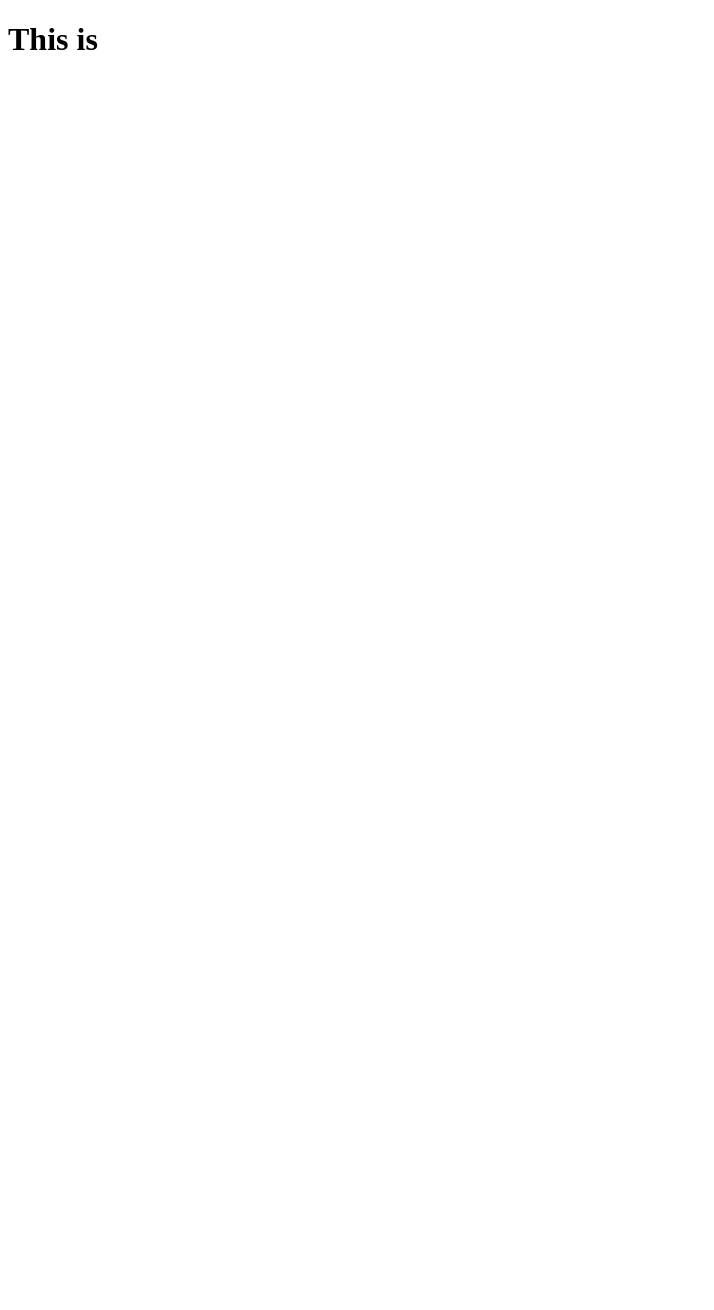
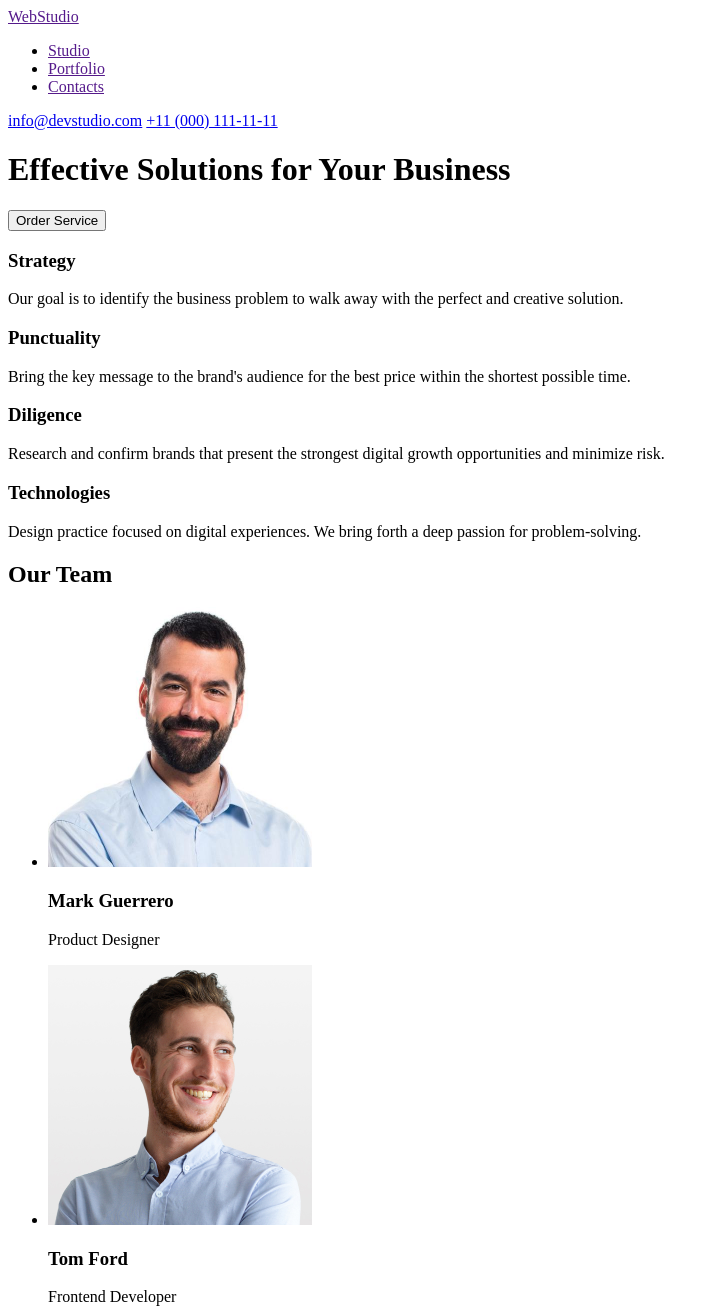
Before and after one commit to InnaSkr/goit-markup-hw-01, a plain HTML site: page index.html in a window 1280 px wide. Shown: the top 1310 px of the page, without its empty margins (0-714 px from the left). Before the commit the page ends 800 px from the top, so only its background shows below. Drawn offline with Linux system fonts and the light colour scheme.

Commit message:
add index file

```diff
--- a/index.html
+++ b/index.html
@@ -6,6 +6,74 @@
     <title>Document</title>
 </head>
 <body>
-   <h1>This is</h1>
+<header>
+    <a href="">WebStudio</a>
+
+    <nav>
+        <ul>
+            <li><a href="">Studio</a></li>
+            <li><a href="">Portfolio</a></li>
+            <li><a href="">Contacts</a></li>
+        </ul>
+    </nav>
+    <a href="mailto:info@devstudio.com">info@devstudio.com</a>
+    <a href="tel:+11 (000) 111-11-11">+11 (000) 111-11-11</a>
+</header>
+
+    <main>
+   <h1>Effective Solutions for Your Business</h1>
+   <button type="button">Order Service</button>
+
+   <section>
+    <h3>Strategy</h3>
+    <p>Our goal is to identify the business problem to walk away with the perfect and creative solution.</p>
+   </section>
+
+   <section>
+    <h3>Punctuality</h3>
+    <p>Bring the key message to the brand's audience for the best price within the shortest possible time.</p>
+   </section>
+
+   <section>
+    <h3>Diligence</h3>
+    <p>Research and confirm brands that present the strongest digital growth opportunities and minimize risk.</p>
+   </section>
+
+   <section>
+    <h3>Technologies</h3>
+    <p>Design practice focused on digital experiences. We bring forth a deep passion for problem-solving.</p>
+   </section>
+
+   <section>
+    <h2>Our Team</h2>
+    <ul>
+        <li>
+            <img src="./images/photo1.jpg" alt="photo of a man 1" width="264" height="260"/>
+            <h3>Mark Guerrero</h3>
+            <p>Product Designer</p>
+        </li>
+        <li>
+            <img src="./images/photo2.jpg" alt="photo of a man 2" width="264" height="260" />
+            <h3>Tom Ford</h3>
+            <p>Frontend Developer</p>
+        </li>
+        <li>
+            <img src="./images/photo3.jpg" alt="photo of a woman" width="264" height="260" />
+            <h3>Camila Garcia</h3>
+            <p>Marketing</p>
+        </li>
+        <li>
+            <img src="./images/photo4.jpg" alt="photo of a man 3" width="264" height="260" />
+            <h3>Daniel Wilson</h3>
+            <p>Frontend Developer</p>
+        </li>
+    </ul>
+   </section>
+    </main>
+
+    <footer>
+    <a href="">WebStudio</a>
+    <p>Increase the flow of customers and sales for your business with digital marketing & growth solutions.</p>
+    </footer>
 </body>
 </html>
```
Also changed, not shown: images/photo1.jpg (added), images/photo2.jpg (added), images/photo3.jpg (added), images/photo4.jpg (added), photo1.jpg (added), photo2.jpg (added), photo3.jpg (added), photo4.jpg (added).
